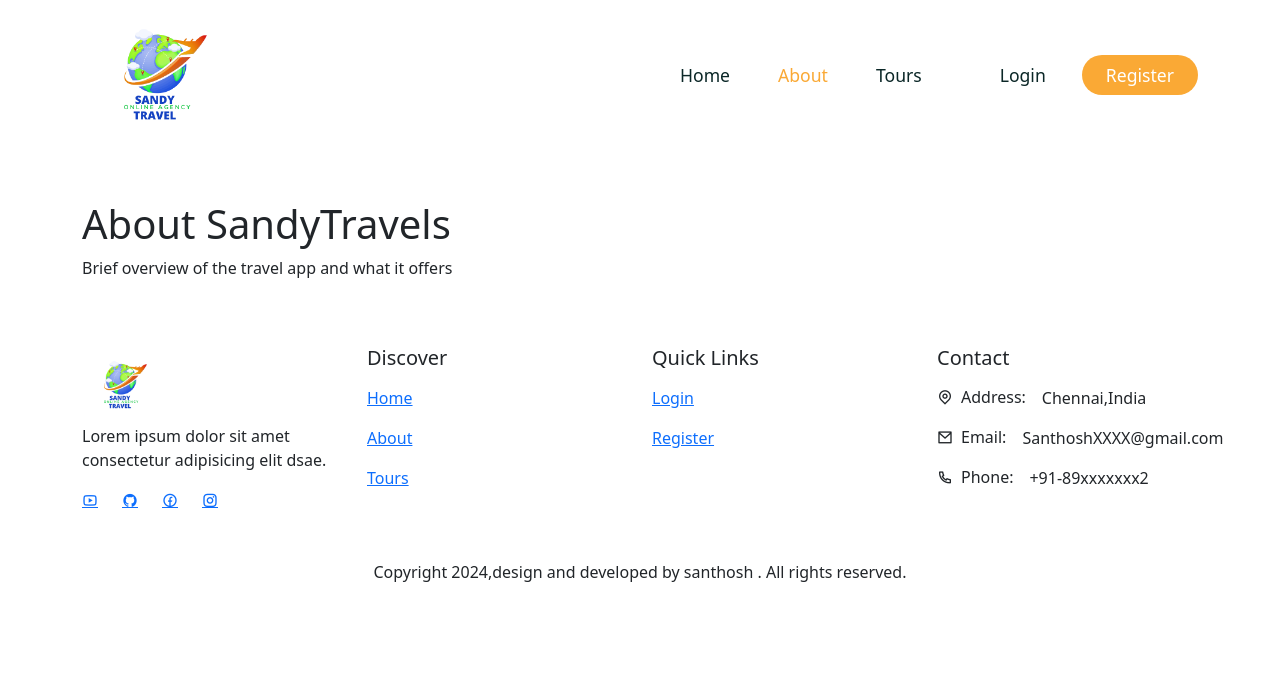
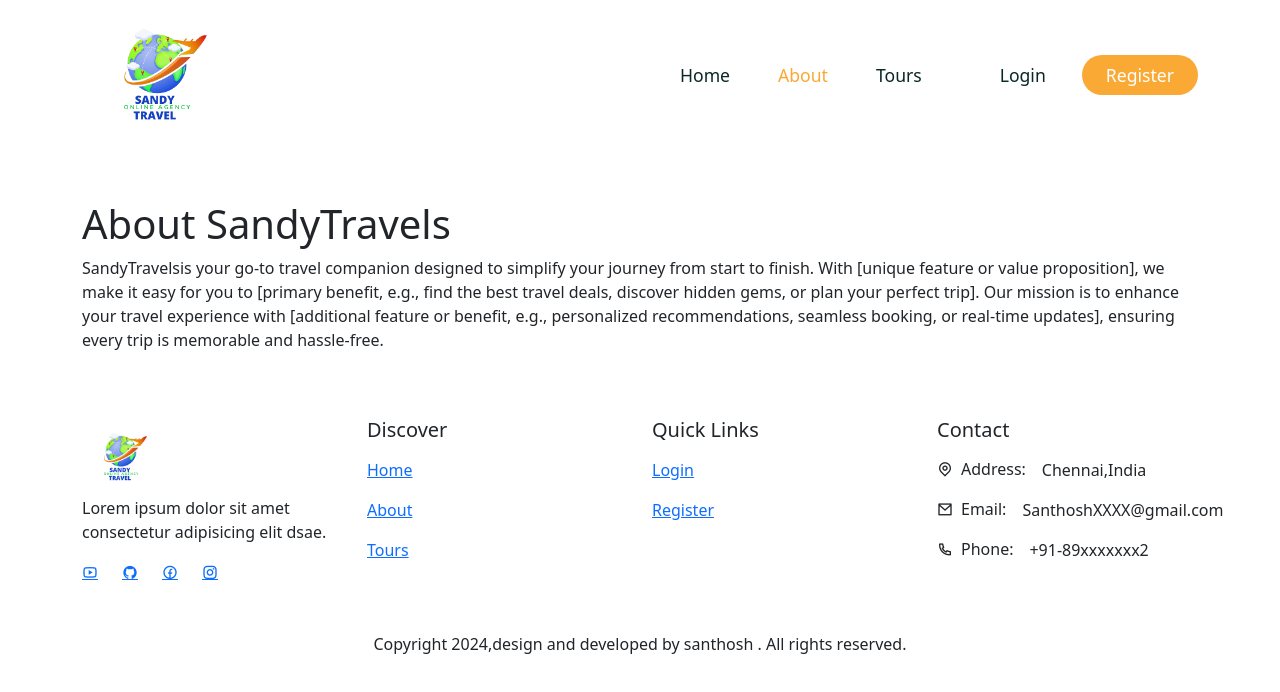
Before and after one commit to SanthoshKumar211299/Travel_Application_Frontend, a React (Create React App) app: page /about in a window 1280 px wide. Shown: the top 692 px of the page. Built offline with nearby package versions, Linux system fonts and the light colour scheme; a web font is replaced by a local one.

Commit message:
newly added

```diff
--- a/src/pages/About.jsx
+++ b/src/pages/About.jsx
@@ -7,7 +7,7 @@ const About = () => {
         <Row>
             <Col>
             <h1>About SandyTravels</h1>
-            <p>Brief overview of the travel app and what it offers</p>
+            <p><span>SandyTravels</span>is your go-to travel companion designed to simplify your journey from start to finish. With [unique feature or value proposition], we make it easy for you to [primary benefit, e.g., find the best travel deals, discover hidden gems, or plan your perfect trip]. Our mission is to enhance your travel experience with [additional feature or benefit, e.g., personalized recommendations, seamless booking, or real-time updates], ensuring every trip is memorable and hassle-free.</p>
             </Col>
         </Row>
     </Container>
```
